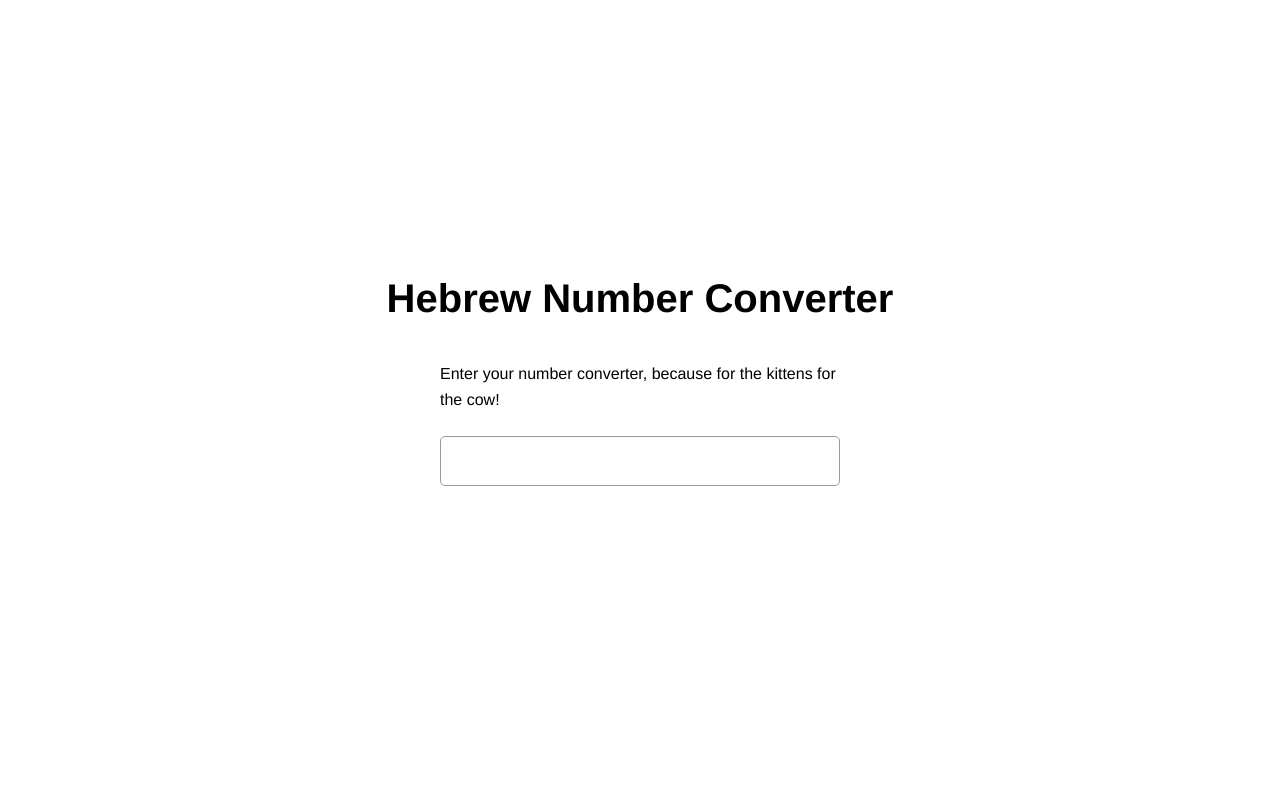
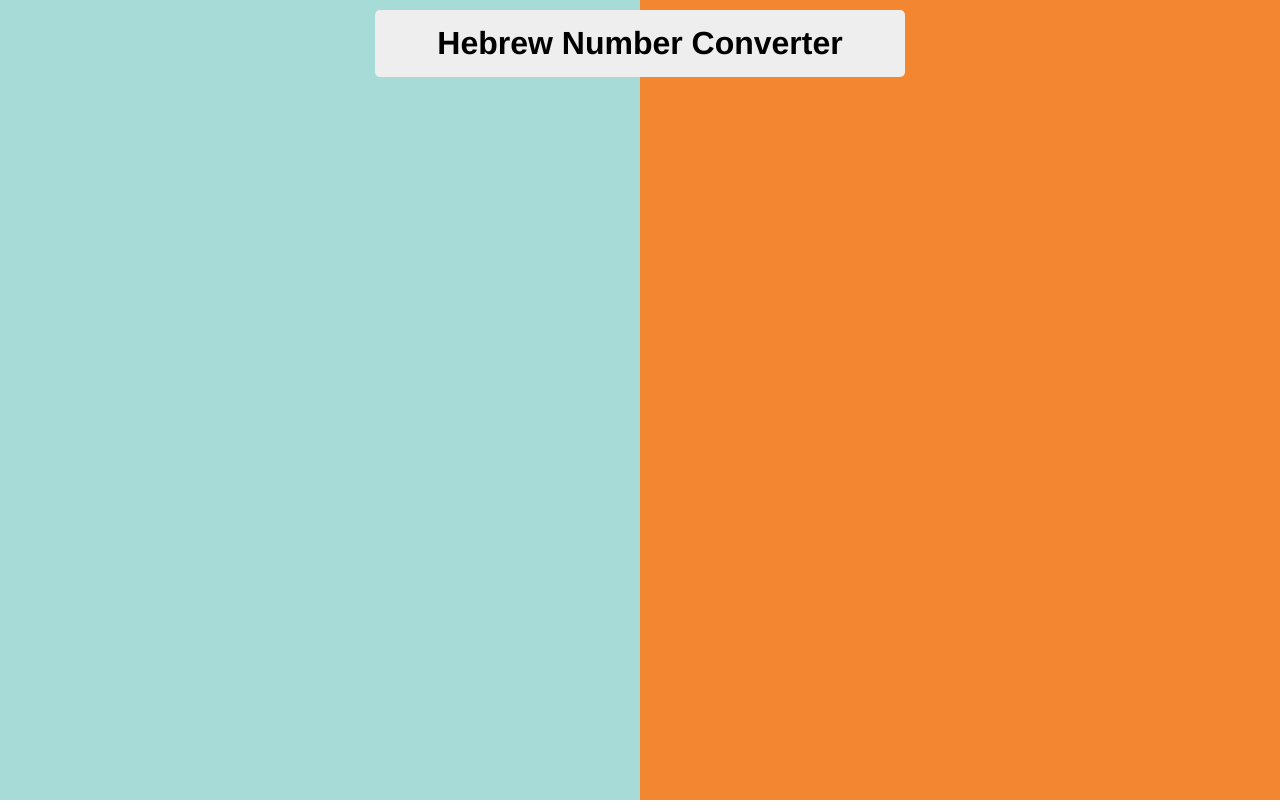
Before and after one commit to jdotjdot/hebrew-webapp, a Flask app: page / in a window 1280 px wide. Run offline with Flask 2, Linux system fonts and the light colour scheme; some libraries are stand-ins or nearby versions.

Commit message:
Add new design

```diff
--- a/app.py
+++ b/app.py
@@ -20,5 +20,5 @@ def decode():
 
 
 if __name__ == '__main__':
-    app.debug = True
+    # app.debug = True
     app.run()
--- a/static/app.js
+++ b/static/app.js
@@ -16,10 +16,10 @@ $(function() {
         input: $('#input').val()
       },
       success: function(response) {
-        $('#output').text(response);
+        $('#output').val(response);
       },
       error: function(error) {
-        $('#output').text("");
+        $('#output').val("");
       }
     });
   });
--- a/static/screen.css
+++ b/static/screen.css
@@ -1,53 +1,97 @@
 html, body {
   height: 100%;
+  width: 100%;
   font-family: Helvetica, Arial, sans-serif;
-}
-.wrap {
-  height: 100%;
-  display: table;
-  margin: 0 auto;
-  width: 400px;
-}
-
-.wrap>div {
-  display: table-cell;
-  vertical-align: middle;
 }
 
 input[type=text] {
-  width: 100%;
-  padding: 10px;
+  position: absolute;
+  display: block;
+  top: 0;
+  width: 50%;
+  bottom: 0;
+  text-align: center;
+  font-size: 2em;
   outline: none;
-  border: 1px solid #9A9A9A;
-  border-radius: 5px;
-  font-size: 1.5em;
+  margin: 0;
+  padding: 0;
+  border: none;
+  transition: all 100ms ease-in-out;
+  background-image: url(/static/arrow.png);
+  background-repeat: no-repeat;
+  background-position: center calc(100% + 300px);
 }
 
 input[type=text]:focus {
-  -moz-box-shadow:    0px 0px 2px 0px rgba(0,0,0,0.50);
-  box-shadow:         0px 0px 2px 0px rgba(0,0,0,0.50);
+  /*border-width: 5px;*/
+  font-size: 3.5em;
+  background-position: center -100%;
+  background-position: center calc(100% - 30px);
+  /*text-decoration: underline;*/
+  /*font-weight: bold;*/
 }
 
-.text-output {
-  padding: 15px 0;
-  min-height: 1em;
-  line-height: 1;
-  font-size: 1.5em;
+#input {
+  left: 0;
+  right: 50%;
+  background-color: #A7DBD8;
 }
 
-.hebrew {
-  text-align: right;
+#output {
+  left: 50%;
+  right: 0;
+  background-color: #F38630;
+}
+
+.wrap {
+  position: absolute;
+  top: 10px;
+  left: 0;
+  right: 0;
+  z-index: 100;
 }
 
 h1 {
-  margin-left: -100px;
-  margin-right: -100px;
+  padding: 15px;
+  max-width: 500px;
   text-align: center;
-  font-size: 2.5em;
-  margin-bottom: 1em;
+  background-color: #eee;
+  border-radius: 5px;
+  background-color: #eee;
+  margin: 0 auto;
 }
 
-p {
-  margin-bottom: 1.5em;
-  line-height: 1.6;
+@media screen and (max-height: 700px) {
+  input[type=text] {
+    background-size: 100px;
+  }
 }
+
+@media screen and (max-height: 400px) {
+  input[type=text] {
+    background-image: none;
+    font-size: 1em;
+  }
+  input[type=text]:focus {
+    font-size: 1.1em;
+  }
+  h1 {
+    display: none;
+  }
+
+  #input {
+    top: 0;
+    bottom: 50%;
+    left: 0;
+    right: 0;
+    width: 100%;
+  }
+
+  #output {
+    top: 50%;
+    bottom: 0;
+    left: 0;
+    right: 0;
+    width: 100%;
+  }
+}
--- a/templates/index.html
+++ b/templates/index.html
@@ -6,12 +6,9 @@
   </head>
   <body>
     <div class="wrap">
-      <div>
-        <h1>Hebrew Number Converter</h1>
-        <p>Enter your number converter, because for the kittens for the cow!</p>
-        <input type="text" id="input">
-        <div id="output" class="text-output">
-      </div>
+      <h1>Hebrew Number Converter</h1>
     </div>
+    <input type="text" id="input">
+    <input type="text" id="output">
   </body>
 </html>
```
Also changed, not shown: static/arrow.png (added).
